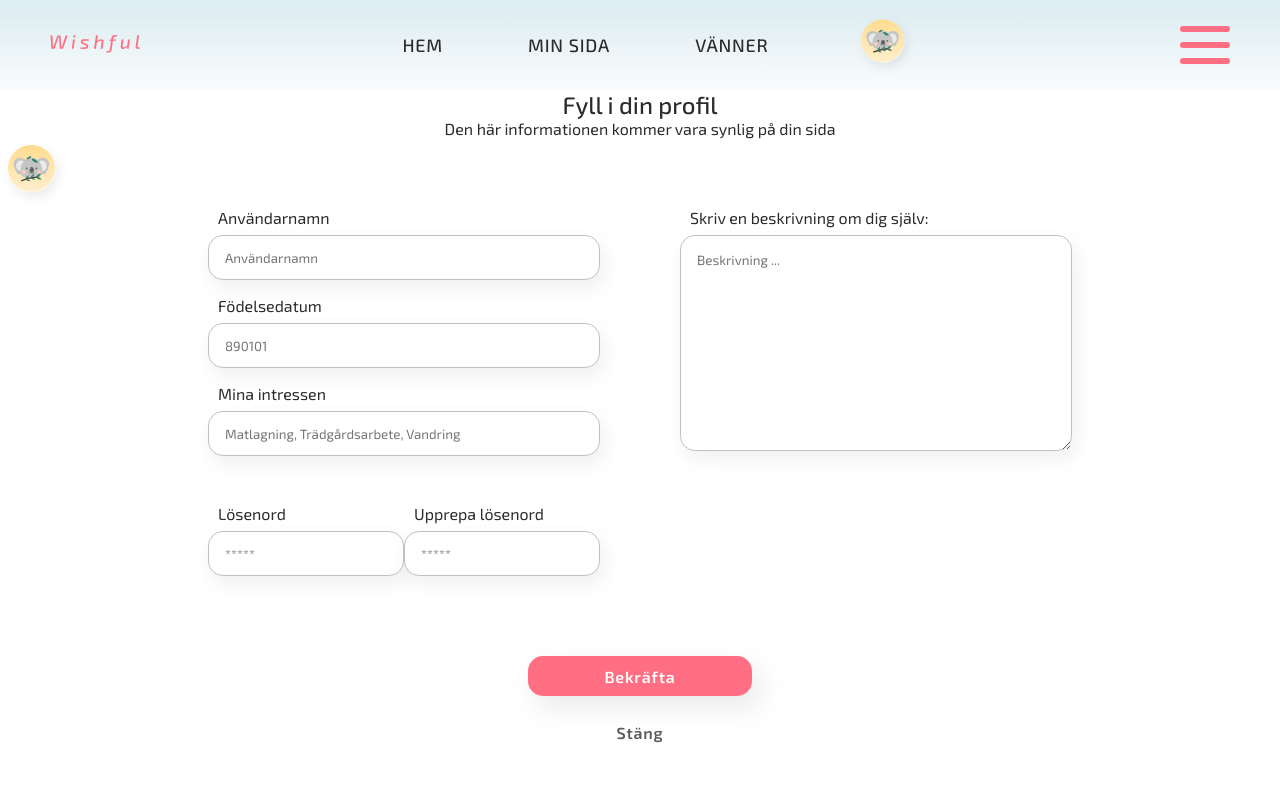
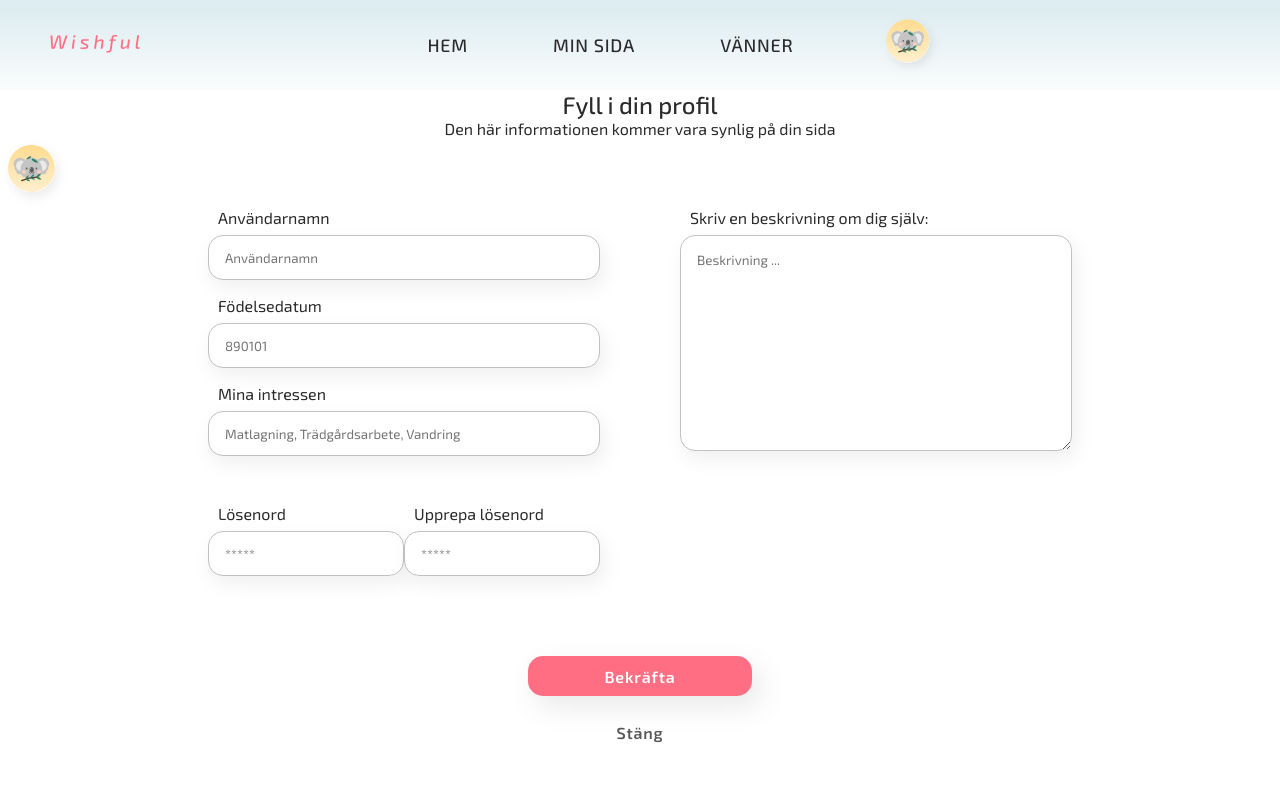
Before and after one commit to TBjargrim/wishful, a Next.js app: page /kontoinstallningar in a window 1280 px wide. Shown: the top 800 px of the page. Built offline with nearby package versions, Linux system fonts and the light colour scheme.

Commit message:
Removed burgermenu from navigationbar on desktop view

```diff
--- a/components/navbar/_navbar.module.scss
+++ b/components/navbar/_navbar.module.scss
@@ -68,6 +68,9 @@
 }
 
 .menuButton {
+  display: none;
+
+  @include respond(tablet) {
     position: relative;
     width: 50px;
     height: 6px;
@@ -75,16 +78,22 @@
     border-radius: 5px;
     transition: all 0.5s ease-in-out;
   }
+}
 
 .menuButton::before,
 .menuButton::after {
+  display: none;
+
+  @include respond(tablet) {
     content: '';
+    display: flex;
     position: absolute;
     width: 50px;
     height: 6px;
     background: $color-primary;
     border-radius: 5px;
     transition: all 0.5s ease-in-out;
+  }
 }
 
 .menuButton::before {
```
Lines whose indentation alone changed are shown as unchanged.
